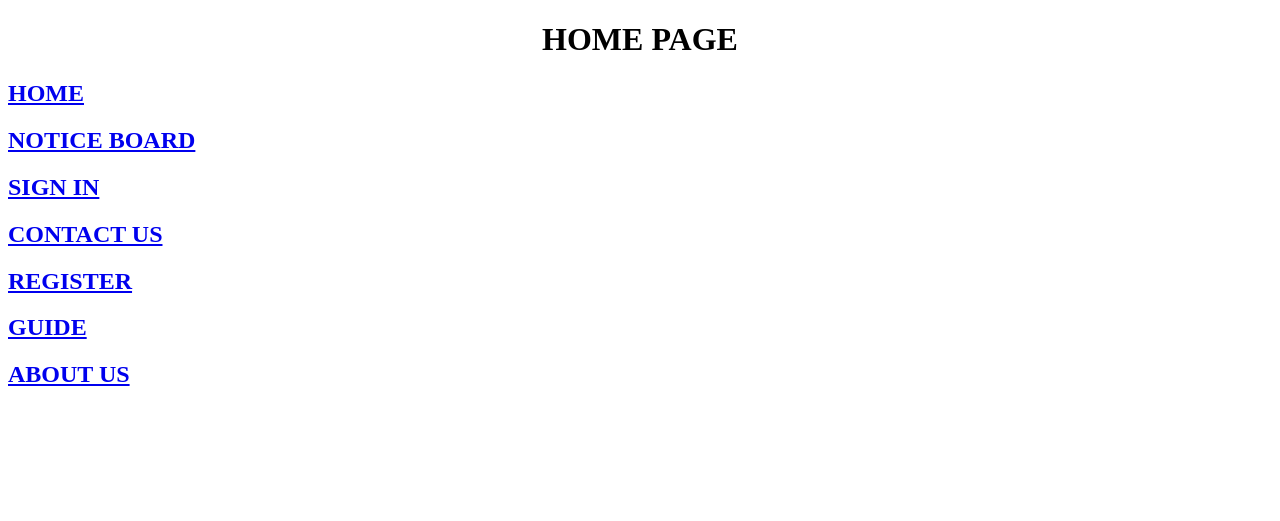
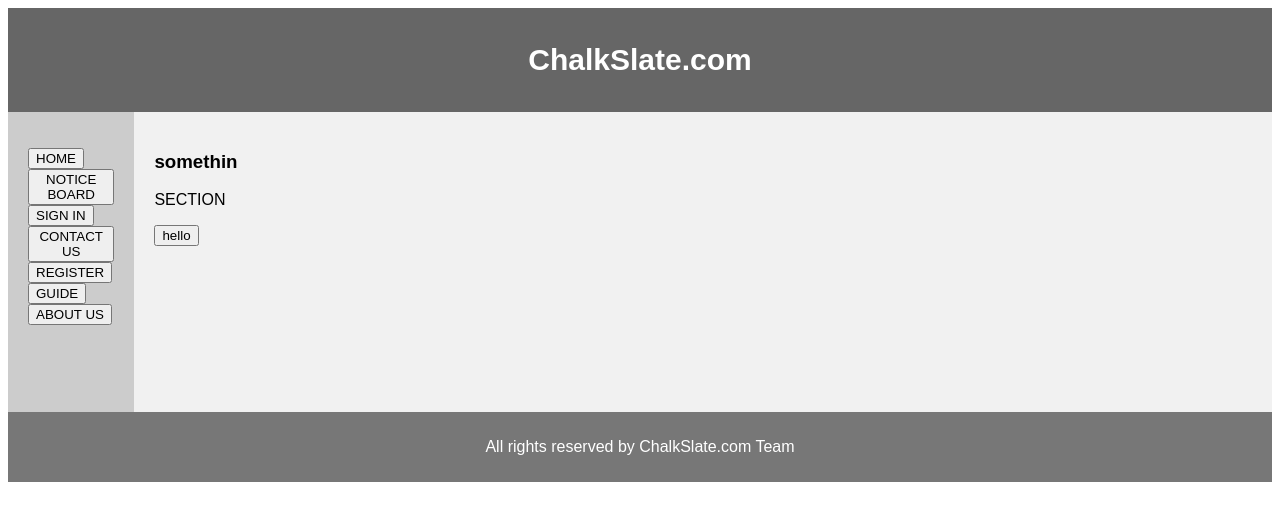
Before and after one commit to Lab-Group-7/ChalkSlate, a Django app: page /chalkslate/home/ in a window 1280 px wide. Shown: the top 521 px of the page. Run offline with Django 3.2, Linux system fonts and the light colour scheme.

Commit message:
Update home.html

```diff
--- a/chalkslate/management/templates/management/home.html
+++ b/chalkslate/management/templates/management/home.html
@@ -1,18 +1,106 @@
 <!DOCTYPE html>
 <html lang="en">
 <head>
-    <meta charset="UTF-8">
-    <title>ChalkSlate</title>
+<title>ChalkSlate</title>
+<meta charset="utf-8">
+<meta name="viewport" content="width=device-width, initial-scale=1">
+<style>
+* {
+  box-sizing: border-box;
+}
+
+body {
+  font-family: Arial, Helvetica, sans-serif;
+}
+
+
+header {
+  background-color: #666;
+  padding: 10px;
+  text-align: center;
+  font-size: 20px;
+  color: white;
+}
+
+
+nav {
+  float: left;
+  width: 10%;
+  height: 300px; /* only for demonstration, should be removed */
+  background: #ccc;
+  padding: 20px;
+}
+
+
+nav ul {
+  list-style-type: none;
+  padding: 0;
+}
+
+article {
+  float: left;
+  padding: 20px;
+  width: 90%;
+  background-color: #f1f1f1;
+  height: 300px; /* only for demonstration, should be removed */
+}
+
+
+section:after {
+  content: "";
+  display: table;
+  clear: both;
+}
+
+
+footer {
+  background-color: #777;
+  padding: 10px;
+  text-align: center;
+  color: white;
+}
+
+@media (max-width: 600px) {
+  nav, article {
+    width: 100%;
+    height: auto;
+  }
+}
+</style>
 </head>
 <body>
 
-<center> <h1>HOME PAGE</h1></center>
-<a href="/chalkslate/home"><h2>HOME</h2></a>
-<a href="/chalkslate/home/notice-board"><h2>NOTICE BOARD</h2></a>
-<a href="/chalkslate/home/signin"><h2>SIGN IN</h2></a>
-<a href="/chalkslate/home/contact-us"><h2>CONTACT US</h2></a>
-<a href="/chalkslate/home/register"><h2>REGISTER</h2></a>
-<a href="/chalkslate/home/guide"><h2>GUIDE</h2></a>
-<a href="/chalkslate/home/about-us"><h2>ABOUT US</h2></a>
+
+
+<header>
+  <h2>ChalkSlate.com</h2>
+</header>
+
+<section>
+  <nav>
+    <ul>
+      <li><a href="/chalkslate/home"><button>HOME</button></a></li>
+      <li><a href="/chalkslate/home/notice-board"><button>NOTICE BOARD</button></a></li>
+      <li><a href="/chalkslate/home/signin"><button>SIGN IN</button></a></li>
+        <li><a href="/chalkslate/home/contact-us"><button>CONTACT US</button></a></li>
+        <li><a href="/chalkslate/home/register"><button>REGISTER</button></a></li>
+        <li><a href="/chalkslate/home/guide"><button>GUIDE</button></a></li>
+        <li><a href="/chalkslate/home/about-us"><button>ABOUT US</button></a></li>
+
+    </ul>
+  </nav>
+
+  <article>
+    <h1>somethin</h1>
+    <p>SECTION</p>
+
+      <button>hello</button>
+  </article>
+</section>
+
+<footer>
+  <p>All rights reserved by ChalkSlate.com Team</p>
+</footer>
+
 </body>
 </html>
```
